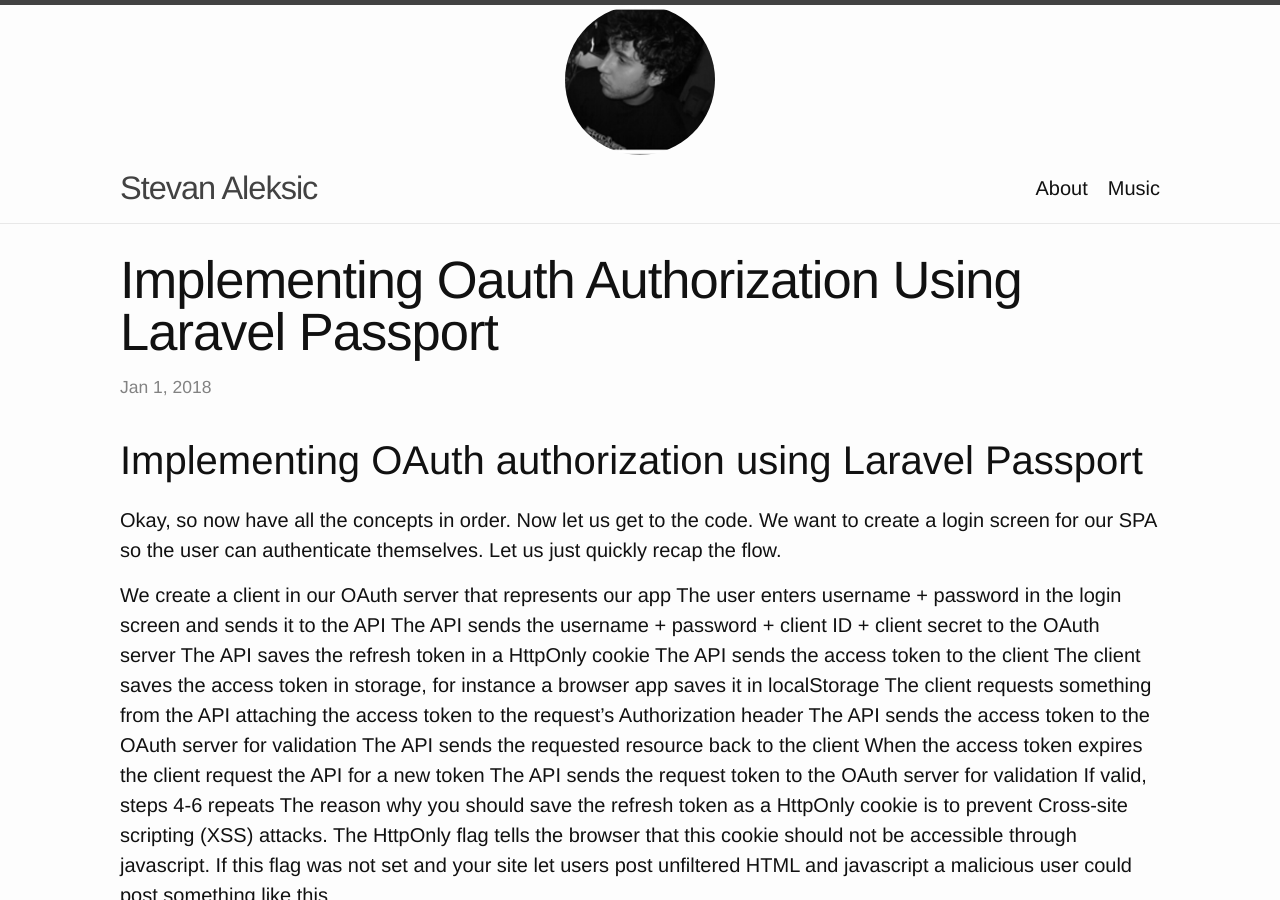
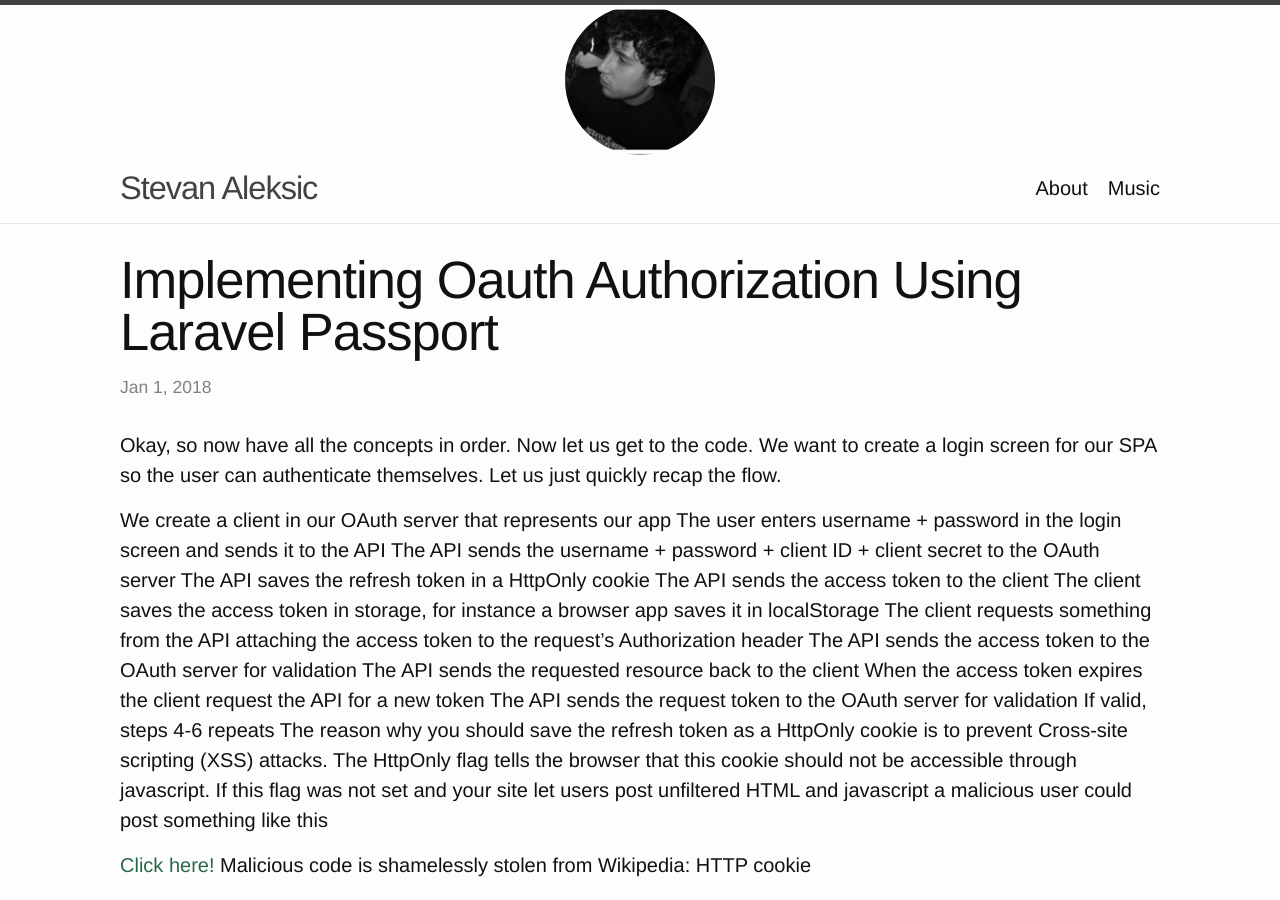
Before and after one commit to Stdubic/Stevan-Aleksic-aka-Stdubic, a Jekyll site: the page built from _posts/2018-01-01-Implementing-OAuth-authorization-using-Laravel-Passport.md, in a window 1280 px wide and 900 px high. Built offline with Jekyll 4.4.1, drawn with Linux system fonts in a browser that asks for light colours.

Commit message:
Update 2018-01-01-Implementing-OAuth-authorization-using-Laravel-Passport.md

```diff
--- a/_posts/2018-01-01-Implementing-OAuth-authorization-using-Laravel-Passport.md
+++ b/_posts/2018-01-01-Implementing-OAuth-authorization-using-Laravel-Passport.md
@@ -1,8 +1,6 @@
 ---
 layout: post
 ---
-
-## Implementing OAuth authorization using Laravel Passport
 
 
 Okay, so now have all the concepts in order. Now let us get to the code. We want to create a login screen for our SPA so the user can authenticate themselves. Let us just quickly recap the flow.
```
